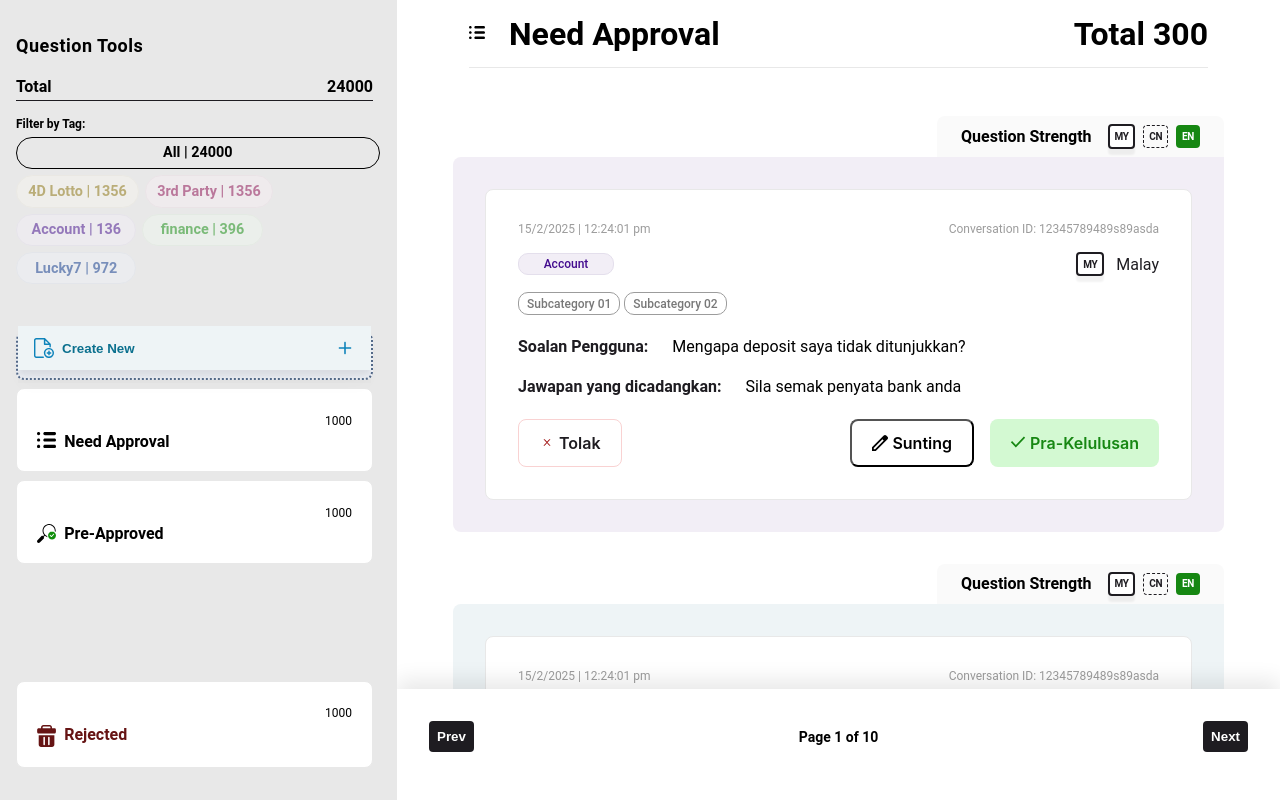
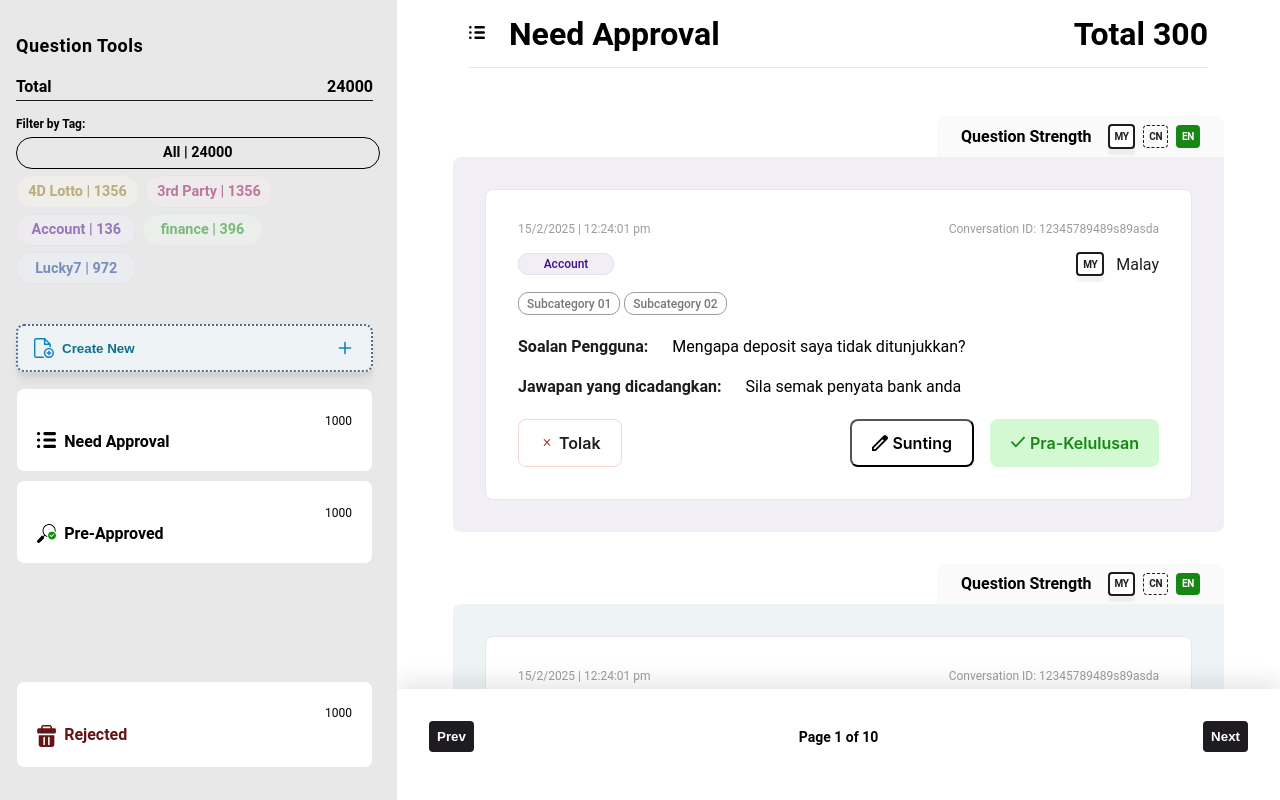
Before and after one commit to mjprod/admin-panel, a React (Create React App) app: page /newManager in a window 1280 px wide. In both pictures the pointer is over the element 194 px from the left and 356 px from the top of the page. Built offline with nearby package versions, Linux system fonts and the light colour scheme; no server answers.

Commit message:
changed create new button hover to maincintainer

```diff
--- a/src/pages/newManager/components/CreateNewButton.module.css
+++ b/src/pages/newManager/components/CreateNewButton.module.css
@@ -4,6 +4,7 @@
   border-radius: 8px;
   background-color: var(--color06-light);
 }
+
 .createNewButton {
   display: flex;
   align-items: center;
@@ -19,7 +20,7 @@
   transition: background-color 0.2s ease-in-out;
 }
 
-.createNewButton:hover {
+.mainContainer:hover {
   transform: translateY(-0.5rem);
   background-color: var(--color09-light);
   box-shadow: var(--shadow-elevation-medium);
```
